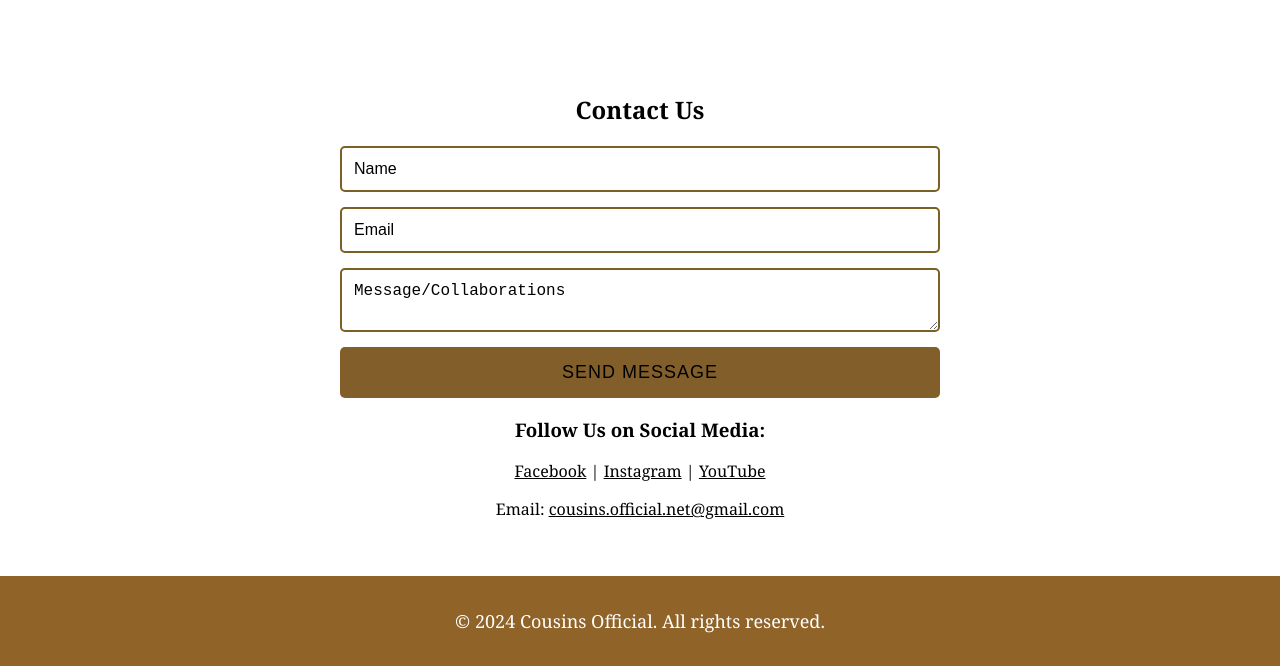
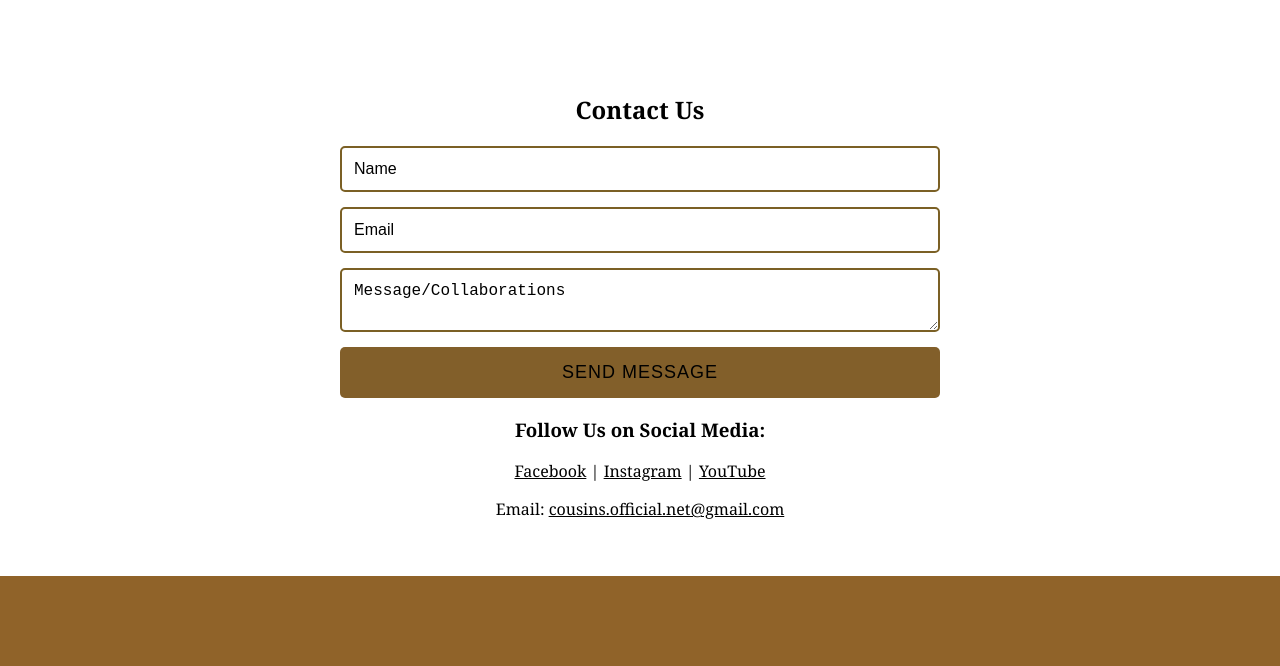
Before and after one commit to miguel04072/cousins-webite, a plain HTML site: page index.html in a window 1280 px wide. Shown: the part 1521-2187 px from the top of the page. After the commit the page ends 2097 px from the top, so only its background shows below. Drawn offline with Linux system fonts and the light colour scheme; a script that the page names is missing.

Commit message:
Update index.html

```diff
--- a/index.html
+++ b/index.html
@@ -68,11 +68,6 @@
         <p>Email: <a href="mailto:cousins.official.net@gmail.com">cousins.official.net@gmail.com</a></p>
     </section>
 
-    <!-- Footer -->
-    <footer>
-        <p>© 2024 Cousins Official. All rights reserved.</p>
-    </footer>
-
     <script src="script.js"></script>
     <div class="fixed-footer">
     Cousins Official - All Rights Reserved
```
